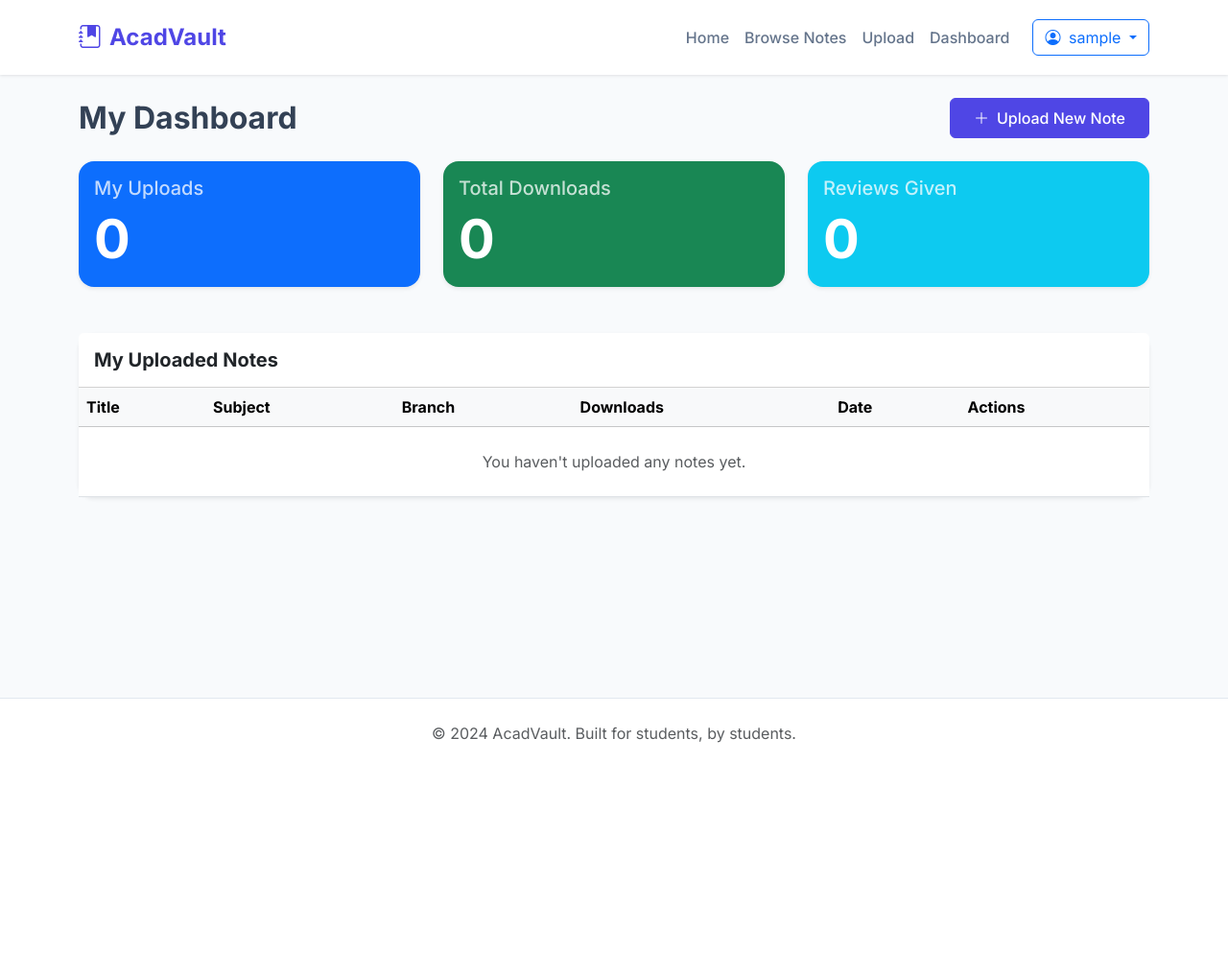
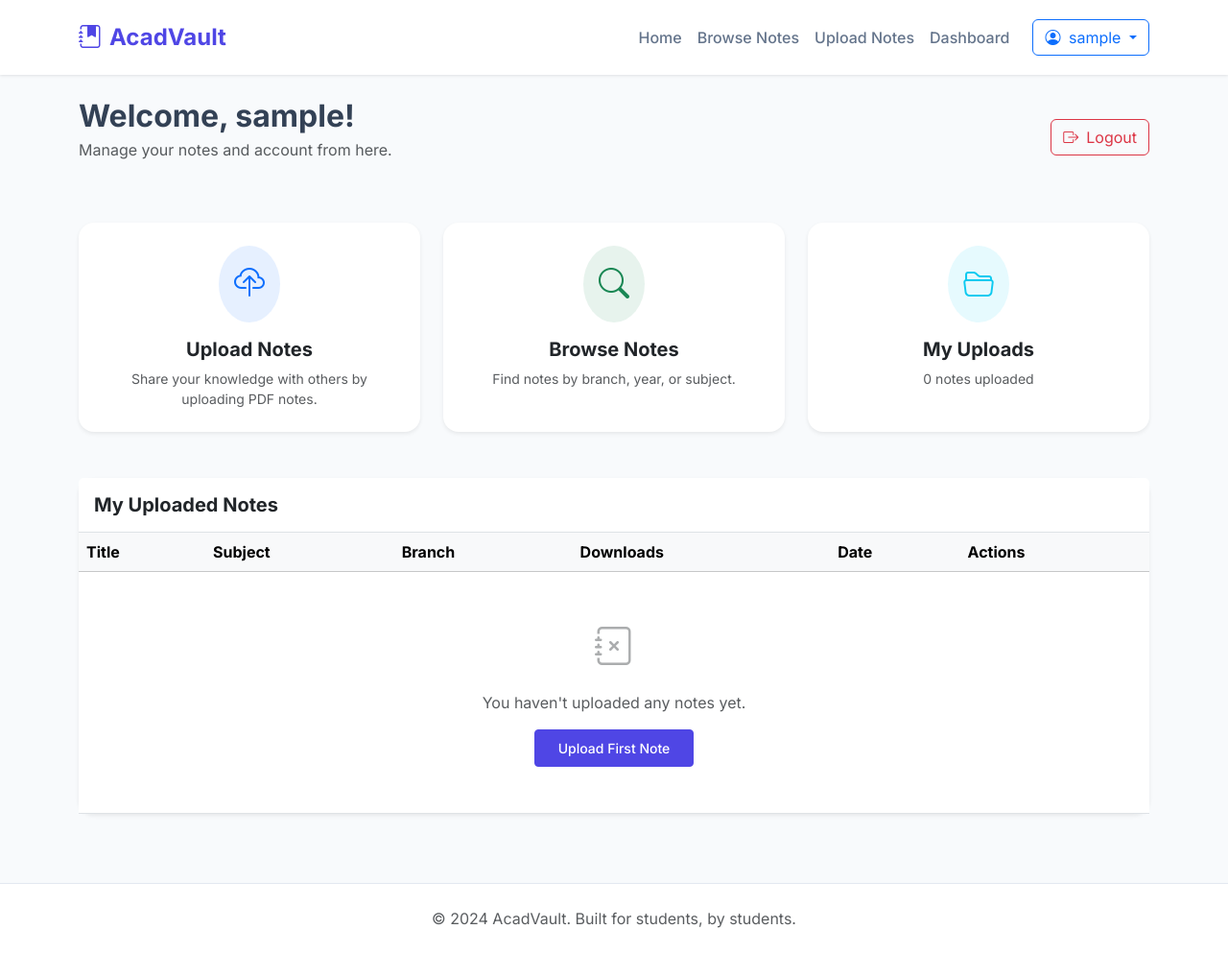
Before and after one commit to Archit9tyagi/AcadVault, a Django app: page /dashboard/ in a window 1280 px wide. Shown: the whole page at 96% size. Before the commit the page ends 774 px from the top, so only its background shows below. Run offline with Django 5.2, Linux system fonts and the light colour scheme; the visitor is signed in with stand-in values (Sample User, id 1); data that the repository does not hold is empty.

Commit message:
Refine dashboard and upload workflow

```diff
--- a/notes/urls.py
+++ b/notes/urls.py
@@ -9,7 +9,7 @@ urlpatterns = [
     path('notes/', views.note_list, name='note_list'),
     path('notes/<int:pk>/', views.note_detail, name='note_detail'),
     path('notes/<int:pk>/download/', views.download_note, name='download_note'),
-    path('upload/', views.upload_note, name='upload_note'),
+    path('upload-notes/', views.upload_note, name='upload_note'),
 
     # User dashboard
     path('dashboard/', views.dashboard, name='dashboard'),
--- a/notes/views.py
+++ b/notes/views.py
@@ -118,7 +118,7 @@ def upload_note(request):
             note.uploader = request.user
             note.save()
             messages.success(request, 'Note uploaded successfully!')
-            return redirect('note_detail', pk=note.pk)
+            return redirect('dashboard')
     else:
         form = NoteUploadForm()
 
--- a/templates/base.html
+++ b/templates/base.html
@@ -109,7 +109,7 @@
                         <a class="nav-link" href="{% url 'note_list' %}">Browse Notes</a>
                     </li>
                     <li class="nav-item">
-                        <a class="nav-link" href="{% url 'upload_note' %}">Upload</a>
+                        <a class="nav-link" href="{% url 'upload_note' %}">Upload Notes</a>
                     </li>
                     {% if user.is_authenticated %}
                     <li class="nav-item">
--- a/templates/notes/dashboard.html
+++ b/templates/notes/dashboard.html
@@ -4,44 +4,65 @@
 
 {% block content %}
 <div class="container">
-    <div class="d-flex justify-content-between align-items-center mb-4">
-        <h2 class="fw-bold mb-0">My Dashboard</h2>
-        <a href="{% url 'upload_note' %}" class="btn btn-primary">
-            <i class="bi bi-plus-lg me-2"></i>Upload New Note
+    <div class="d-flex justify-content-between align-items-center mb-5">
+        <div>
+            <h2 class="fw-bold mb-1">Welcome, {{ user.username }}!</h2>
+            <p class="text-muted">Manage your notes and account from here.</p>
+        </div>
+        <a href="{% url 'logout' %}" class="btn btn-outline-danger">
+            <i class="bi bi-box-arrow-right me-2"></i>Logout
         </a>
     </div>
 
-    <!-- Stats Cards -->
+    <!-- Action Grid -->
     <div class="row g-4 mb-5">
-        <div class="col-md-4">
-            <div class="card border-0 shadow-sm bg-primary text-white h-100">
-                <div class="card-body">
-                    <h5 class="card-title opacity-75">My Uploads</h5>
-                    <h2 class="display-4 fw-bold mb-0">{{ total_uploads }}</h2>
+        <!-- Upload Notes -->
+        <div class="col-md-6 col-lg-4">
+            <a href="{% url 'upload_note' %}" class="text-decoration-none">
+                <div class="card h-100 shadow-sm border-0 hover-card">
+                    <div class="card-body text-center p-4">
+                        <div class="bg-primary bg-opacity-10 rounded-circle d-inline-flex p-3 mb-3">
+                            <i class="bi bi-cloud-upload fs-2 text-primary"></i>
+                        </div>
+                        <h5 class="fw-bold text-dark">Upload Notes</h5>
+                        <p class="text-muted small mb-0">Share your knowledge with others by uploading PDF notes.</p>
+                    </div>
                 </div>
-            </div>
+            </a>
         </div>
-        <div class="col-md-4">
-            <div class="card border-0 shadow-sm bg-success text-white h-100">
-                <div class="card-body">
-                    <h5 class="card-title opacity-75">Total Downloads</h5>
-                    <h2 class="display-4 fw-bold mb-0">{{ total_downloads }}</h2>
+
+        <!-- Browse Notes -->
+        <div class="col-md-6 col-lg-4">
+            <a href="{% url 'note_list' %}" class="text-decoration-none">
+                <div class="card h-100 shadow-sm border-0 hover-card">
+                    <div class="card-body text-center p-4">
+                        <div class="bg-success bg-opacity-10 rounded-circle d-inline-flex p-3 mb-3">
+                            <i class="bi bi-search fs-2 text-success"></i>
+                        </div>
+                        <h5 class="fw-bold text-dark">Browse Notes</h5>
+                        <p class="text-muted small mb-0">Find notes by branch, year, or subject.</p>
+                    </div>
                 </div>
-            </div>
+            </a>
         </div>
-        <div class="col-md-4">
-            <div class="card border-0 shadow-sm bg-info text-white h-100">
-                <div class="card-body">
-                    <h5 class="card-title opacity-75">Reviews Given</h5>
-                    <h2 class="display-4 fw-bold mb-0">{{ user_reviews.count }}</h2>
+
+        <!-- My Uploads -->
+        <div class="col-md-6 col-lg-4">
+            <div class="card h-100 shadow-sm border-0">
+                <div class="card-body text-center p-4">
+                    <div class="bg-info bg-opacity-10 rounded-circle d-inline-flex p-3 mb-3">
+                        <i class="bi bi-folder2-open fs-2 text-info"></i>
+                    </div>
+                    <h5 class="fw-bold text-dark">My Uploads</h5>
+                    <p class="text-muted small mb-0">{{ total_uploads }} notes uploaded</p>
                 </div>
             </div>
         </div>
     </div>
 
-    <!-- Uploaded Notes List -->
+    <!-- My Uploaded Notes Table -->
     <div class="card shadow-sm border-0">
-        <div class="card-header bg-white py-3">
+        <div class="card-header bg-white py-3 border-bottom">
             <h5 class="fw-bold mb-0">My Uploaded Notes</h5>
         </div>
         <div class="table-responsive">
@@ -64,7 +85,7 @@
                                 note.title }}</a>
                         </td>
                         <td>{{ note.subject }}</td>
-                        <td><span class="badge bg-light text-dark border">{{ note.branch }}</span></td>
+                        <td><span class="badge bg-light text-dark border">{{ note.get_branch_display }}</span></td>
                         <td>{{ note.download_count }}</td>
                         <td class="text-muted small">{{ note.upload_date|date:"M d, Y" }}</td>
                         <td>
@@ -73,8 +94,12 @@
                     </tr>
                     {% empty %}
                     <tr>
-                        <td colspan="6" class="text-center py-4 text-muted">
-                            You haven't uploaded any notes yet.
+                        <td colspan="6" class="text-center py-5 text-muted">
+                            <div class="mb-3">
+                                <i class="bi bi-journal-x fs-1 text-muted opacity-50"></i>
+                            </div>
+                            <p class="mb-0">You haven't uploaded any notes yet.</p>
+                            <a href="{% url 'upload_note' %}" class="btn btn-sm btn-primary mt-3">Upload First Note</a>
                         </td>
                     </tr>
                     {% endfor %}
@@ -83,4 +108,14 @@
         </div>
     </div>
 </div>
+
+<style>
+    .hover-card {
+        transition: transform 0.2s ease-in-out;
+    }
+
+    .hover-card:hover {
+        transform: translateY(-5px);
+    }
+</style>
 {% endblock %}
```
Also changed, not shown: templates/notes/upload_note.html (+42 -7 lines).
